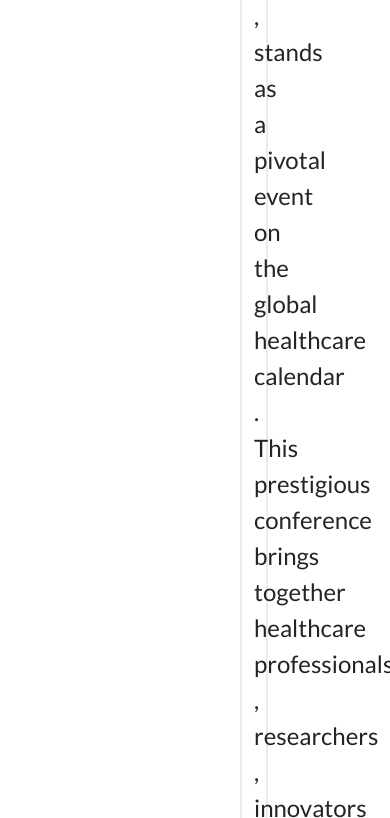
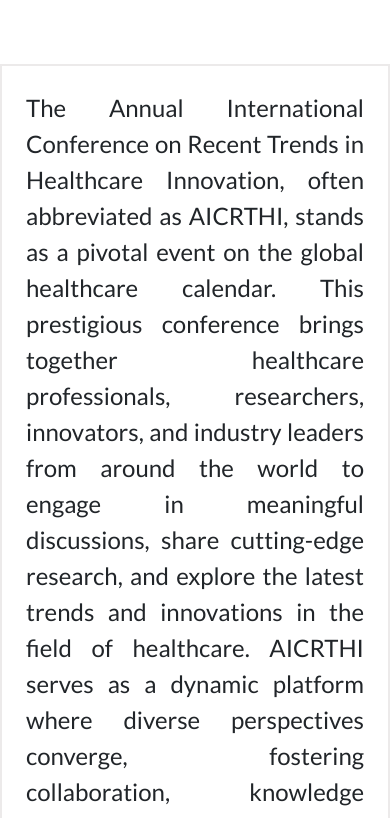
Before and after one commit to GeNoSeS/AICRTHI-2024, a website: page index.html in a window 390 px wide. Shown: the part 1442-2260 px from the top of the page. Drawn offline with nearby package versions, Linux system fonts and the light colour scheme.

Commit message:
Cleaned up introduction content section
Cleaned up code and added Bootstrap layout classes to ensure
responsiveness is maintained. Also moved inline styles to appropriate
place for ensuring consistent styles are applied thorughout.

```diff
--- a/index.html
+++ b/index.html
@@ -75,13 +75,6 @@
         </div>
       </section>
 
-      <section class = 'Introduction-content'>
-        </h2>
-        <p class="" style="align-items: center;margin-right: 10em; font-size: 1.5em; margin-left: 10em;padding: 1em 0.5em;
-        border: 2px solid #e8e6e6ce;text-align: justify;
-  text-justify: inter-word;">
-          The Annual International Conference on Recent Trends in Healthcare Innovation, often abbreviated as AICRTHI , stands as a pivotal event on the global healthcare calendar . This prestigious conference brings together healthcare professionals , researchers , innovators , and industry leaders from around the world to engage in meaningful discussions , share cutting-edge research , and explore the latest trends and innovations in the field of healthcare . AICRTHI serves as a dynamic platform where diverse perspectives converge, fostering collaboration, knowledge exchange , and the dissemination of ground-breaking ideas that have the potential to reshape the landscape of healthcare.
-        </p>
       <section style="margin: 80px 0;">
         <div class="container">
           <div class="row align-items-center justify-content-center g-4">
@@ -90,6 +83,15 @@
           </div>
         </div>
       </section>
+
+      <section class='Introduction-content'>
+        <div class="container">
+          <div class="row justify-content-center align-items-center">
+            <div class="col-sm-10 p-4" style="border: 2px solid #e8e6e6ce; text-align: justify; text-justify: inter-word;">
+              <p class="" style="font-size: 1.5em;">The Annual International Conference on Recent Trends in Healthcare Innovation, often abbreviated as AICRTHI, stands as a pivotal event on the global healthcare calendar. This prestigious conference brings together healthcare professionals, researchers, innovators, and industry leaders from around the world to engage in meaningful discussions, share cutting-edge research, and explore the latest trends and innovations in the field of healthcare. AICRTHI serves as a dynamic platform where diverse perspectives converge, fostering collaboration, knowledge exchange, and the dissemination of ground-breaking ideas that have the potential to reshape the landscape of healthcare.</p>
+            </div>
+          </div>
+        </div>
       </section>
 
       <section class='Aim-content' style="margin-top: 5em; margin-bottom: 5em; display: justify-self;">
```
